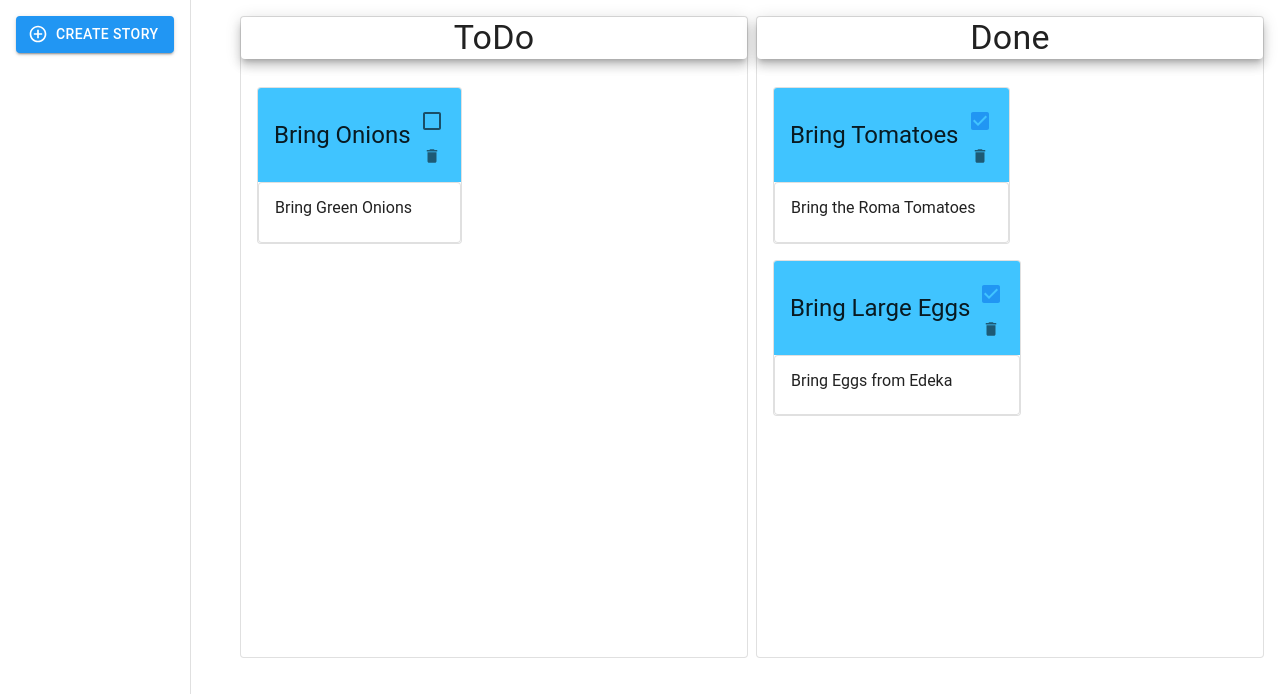
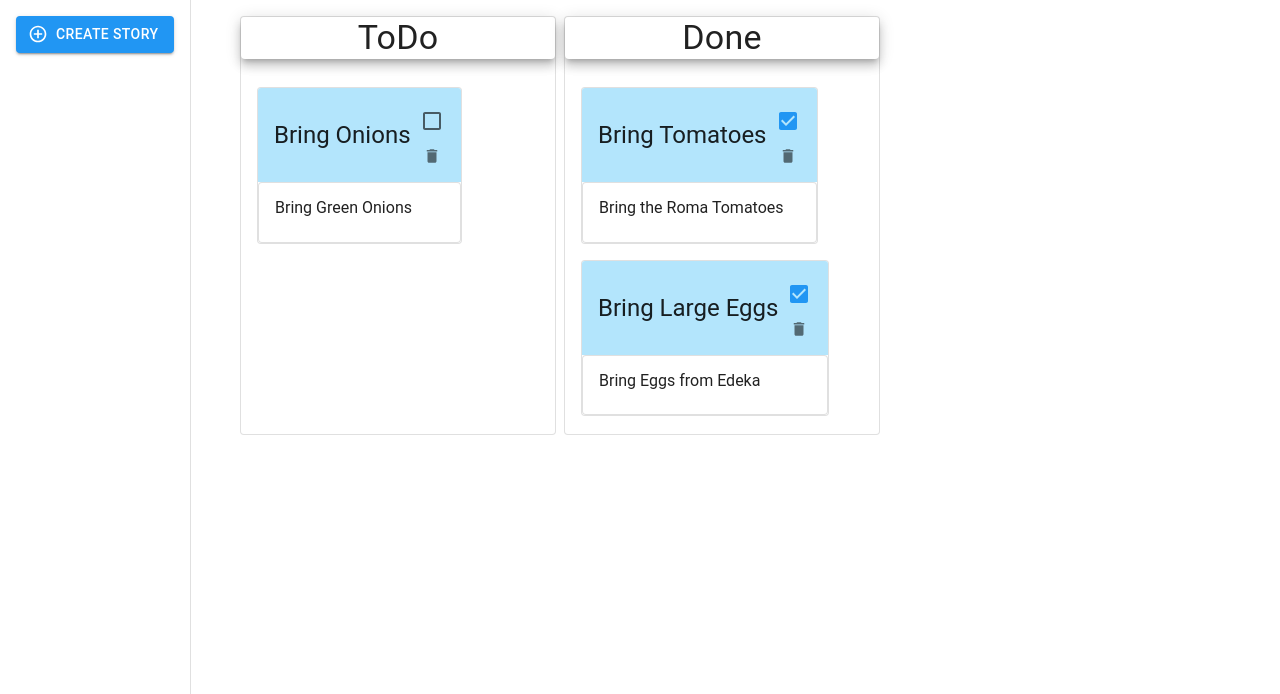
Before and after one commit to karkinkar/todo, a React (Create React App) app: page / in a window 1280 px wide. Shown: the top 694 px of the page. Built offline with nearby package versions, Linux system fonts and the light colour scheme; data requests are answered from the project's data file.

Commit message:
Some styling.

```diff
--- a/src/App.jsx
+++ b/src/App.jsx
@@ -2,12 +2,17 @@ import { DndProvider } from 'react-dnd';
 import { HTML5Backend } from 'react-dnd-html5-backend';
 import {Home} from './Home';
 import { createTheme, ThemeProvider } from '@mui/material/styles';
-import { blue, lightBlue } from '@mui/material/colors';
+import { blue } from '@mui/material/colors';
 
 const theme = createTheme({
   palette: {
     primary: blue,
-    secondary: lightBlue,
+    secondary: {
+      main: "#81d4fa",
+      light: "#b3e5fc",
+      dark: "#0288d1",
+      contrastText: "#fff"
+    },
   },
 });
 
--- a/src/Home.tsx
+++ b/src/Home.tsx
@@ -102,7 +102,7 @@ export function Home() {
             </ListItem>
           </List>
         </Drawer>
-        <Box mt={2} sx={{ width: "80vw" }}>
+        <Box mt={2} sx={{ width: "50%" }}>
           <Grid container spacing={1}>
             <Grid item md={6}>
               <Column column_header="ToDo" stories={todo_stories} delete_story={delete_story} mark_as_done={mark_story_as_done} />
--- a/src/components/Column.tsx
+++ b/src/components/Column.tsx
@@ -19,8 +19,8 @@ export function Column(prop: { column_header: string, stories: StoryClass[], del
     )
 
     return (
-        <Box sx={{ height: "80vh" }} ref={drop}>
-            <Paper variant="outlined" elevation={0} sx={{ height: "100%" }}>
+        <Box id="col" sx={{ height: "100%" }} ref={drop}>
+            <Paper variant="outlined" elevation={0} sx={{ minHeight: "100%" }}>
                 <Paper elevation={7}>
                     <Typography
                         align="center"
--- a/src/components/Story.tsx
+++ b/src/components/Story.tsx
@@ -28,9 +28,11 @@ export function Story(prop: { story: StoryClass, delete_story: Function, mark_as
                         <Tooltip title="Mark as Done">
                             <Checkbox checked={prop.story.isDone} onClick={set_as_done} />
                         </Tooltip>
-                        <IconButton aria-label="delete" size="small" onClick={delete_function}>
-                            <DeleteIcon fontSize="inherit" />
-                        </IconButton>
+                        <Tooltip title="Delete">
+                            <IconButton aria-label="delete" size="small" onClick={delete_function}>
+                                <DeleteIcon fontSize="inherit" />
+                            </IconButton>
+                        </Tooltip>
                     </FormGroup>
                 }
                     title={prop.story.title}
```
Also changed, not shown: 1 other file (tests, documents, lock files or other folders).
